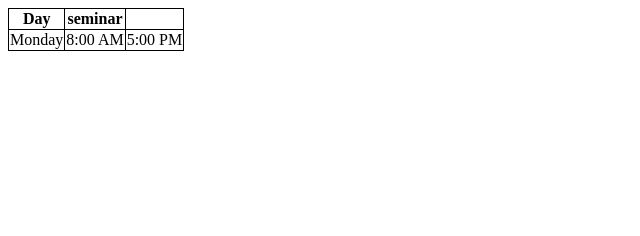
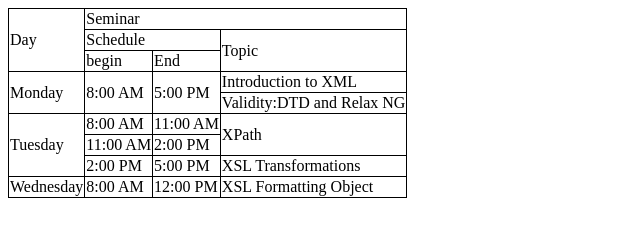
Before and after one commit to Soulistic/web-dev-assignments, a plain HTML site: page table.html in a window 1280 px wide. Shown: the whole page, without its empty margins (0-640 px from the left). Drawn offline with Linux system fonts and the light colour scheme.

Commit message:
Table added

```diff
--- a/table.html
+++ b/table.html
@@ -14,19 +14,48 @@
 </head>
 <body>
     <table>
-        <thead>
         <tr>
-                <th>Day</th>
-                <th>seminar</th>
+            <td rowspan="3">Day</td>
+            <td colspan="3">Seminar</td>
         </tr>
-            <tbody>
         <tr>
-                    <td>Monday</td>
+            <td colspan="2">Schedule</td>
+            <td rowspan="2">Topic</td>
+        </tr>
+        <tr>
+            <td>begin</td>
+            <td>End</td>
+        </tr>
+        <tr>
+            <td rowspan="2">Monday</td>
+            <td rowspan="2">8:00 AM</td>
+            <td rowspan="2">5:00 PM</td>
+            <td >Introduction to XML</td>
+        </tr>
+        <tr>
+            <td>Validity:DTD and Relax NG</td>
+        </tr>
+        <tr>
+            <td rowspan="3">Tuesday</td>
             <td>8:00 AM</td>
+            <td>11:00 AM</td>
+            <td rowspan="2">XPath</td>
+        </tr>
+        <tr>
+            <td>11:00 AM</td>
+            <td>2:00 PM</td>
+        </tr>
+        <tr>
+            <td>2:00 PM</td>
             <td>5:00 PM</td>
+            <td>XSL Transformations</td>
         </tr>
-            </tbody>
-        </thead>
+        <tr>
+            <td>Wednesday</td>
+            <td>8:00 AM</td>
+            <td>12:00 PM</td>
+            <td>XSL Formatting Object</td>
+        </tr>
     </table>
 </body>
 </html>
```
Lines whose indentation alone changed are shown as unchanged.
